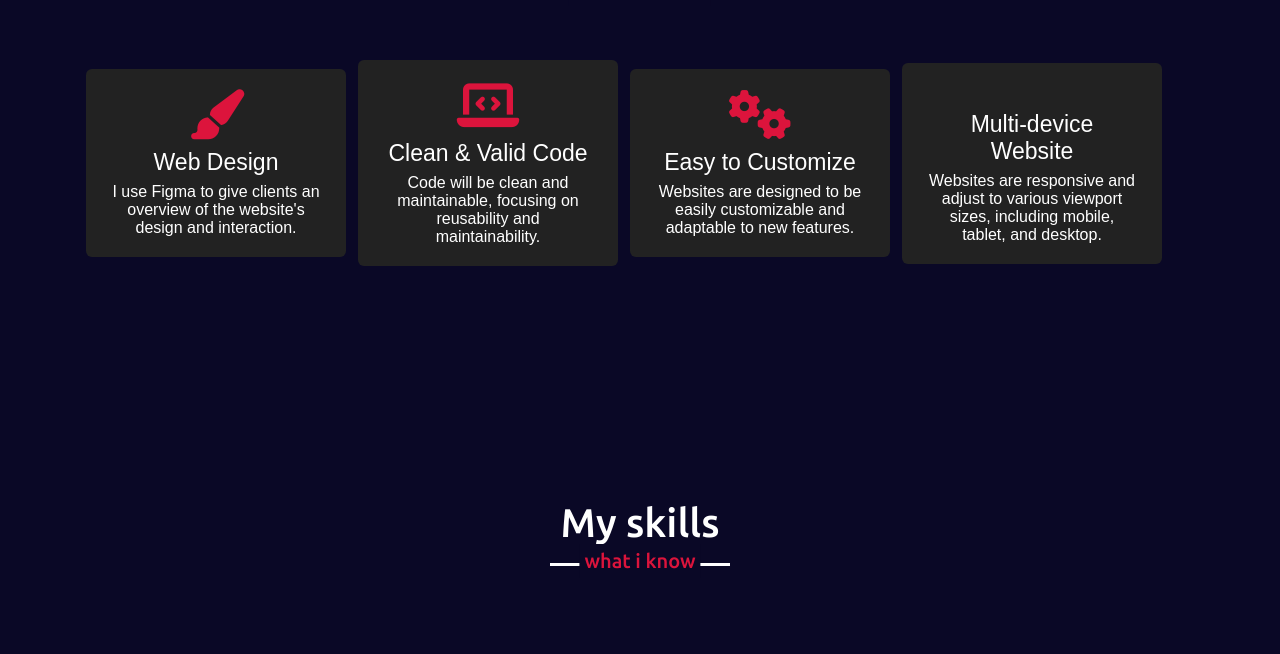
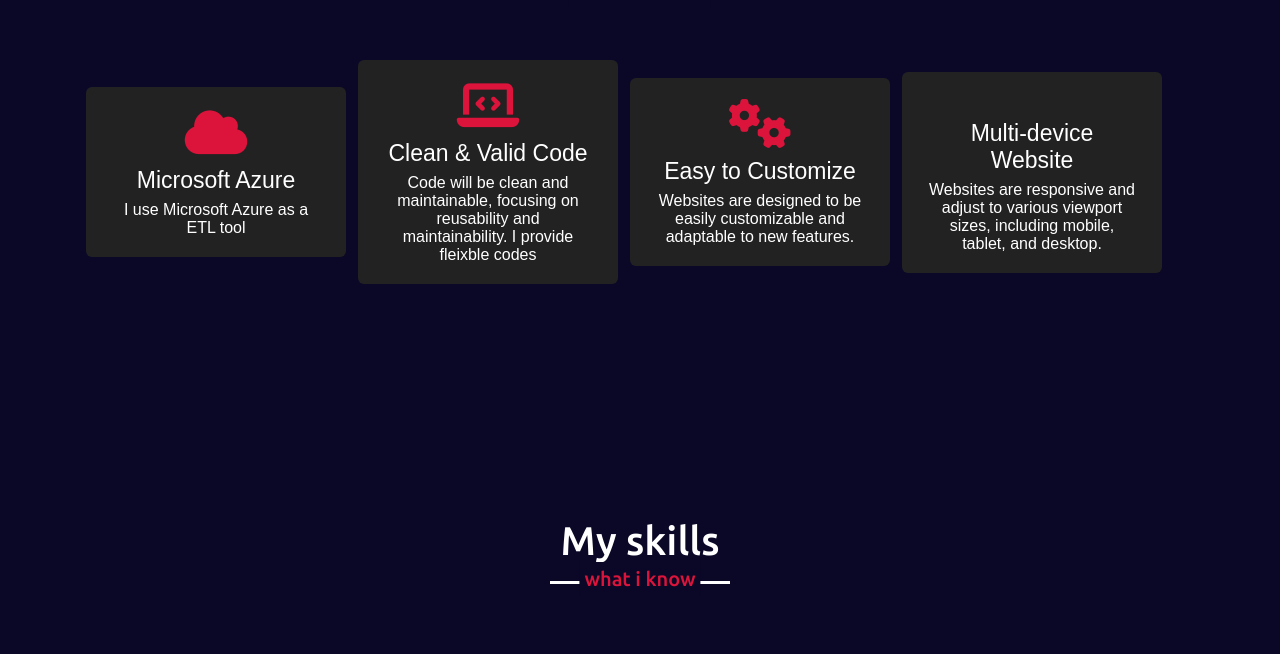
Before and after one commit to zeeshan856/Personal-Portfolio, a plain HTML site: page index.html in a window 1280 px wide. Shown: the part 1758-2412 px from the top of the page. Drawn offline with nearby package versions, Linux system fonts and the light colour scheme; some icons are missing.

Commit message:
Update index.html
I have change the services

```diff
--- a/index.html
+++ b/index.html
@@ -70,16 +70,16 @@
             <div class="serv-content">
                 <div class="card">
                     <div class="box">
-                        <i class="fas fa-paint-brush"></i>
-                        <div class="text">Web Design</div>
-                        <p>I use Figma to give clients an overview of the website's design and interaction.</p>
+                        <i class="fas fa-cloud"></i>
+                        <div class="text">Microsoft Azure</div>
+                        <p>I use Microsoft Azure as a ETL tool</p>
                     </div>
                 </div>
                 <div class="card">
                     <div class="box">
                         <i class="fas fa-laptop-code"></i>
                         <div class="text">Clean & Valid Code</div>
-                        <p>Code will be clean and maintainable, focusing on reusability and maintainability.</p>
+                        <p>Code will be clean and maintainable, focusing on reusability and maintainability. I provide fleixble codes</p>
                     </div>
                 </div>
                 <div class="card">
```
